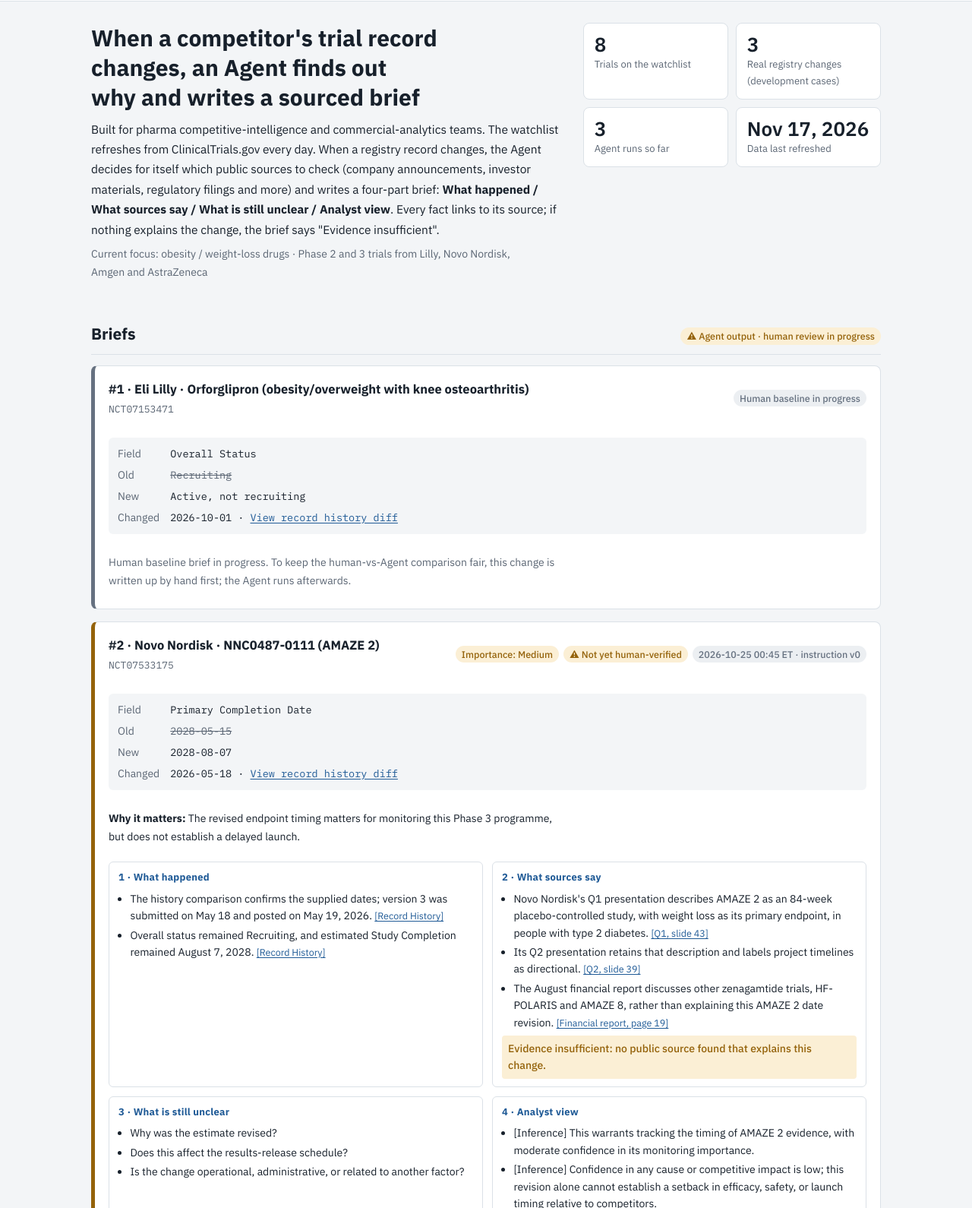
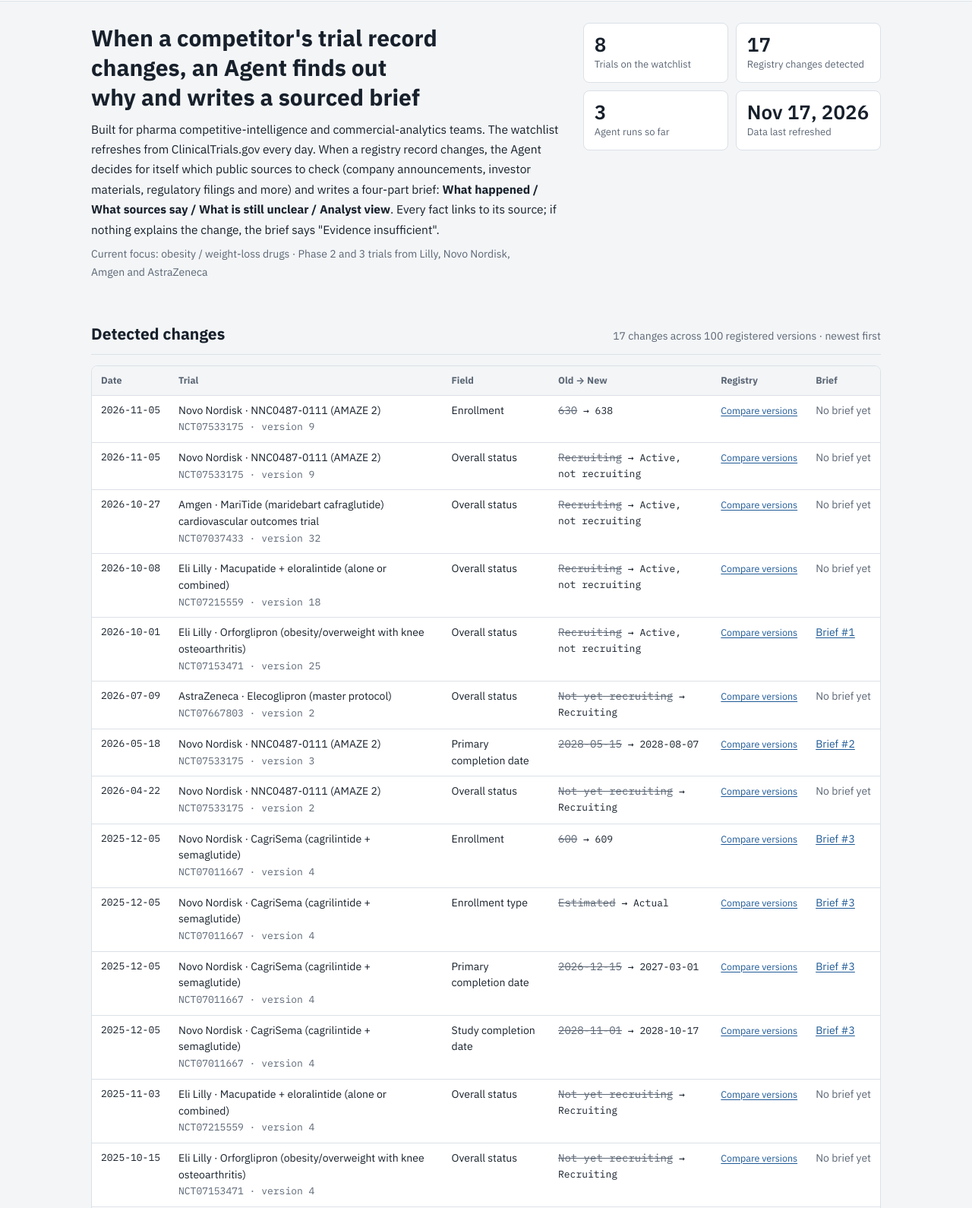
Before and after one commit to EmmaZhao422/trial-watch, a plain HTML site: page index.html in a window 1280 px wide. Shown: the part 53-1643 px from the top of the page at 76% size. Drawn offline with Linux system fonts and the light colour scheme.

Commit message:
Site: add Detected changes section fed by changes.json
Lists every change the SQL finds, newest first, with a link to the registry comparison and to the brief when one exists.

Co-Authored-By: Claude Fable 5.2 <noreply@anthropic.com>
Claude-Session: https://claude.ai/code/session_01N561SCAyz2Lz2eJq66ve2N

```diff
--- a/index.html
+++ b/index.html
@@ -130,6 +130,7 @@ footer{max-width:1080px;margin:0 auto;padding:18px 20px 40px;border-top:1px soli
 <div class="top"><div class="top-in">
   <div class="brand"><b>Trial Watch</b><span>Competitor Clinical Trial Intelligence Agent</span><span class="tag">ALPHA</span></div>
   <nav aria-label="Page sections">
+    <a href="#changes">Changes</a>
     <a href="#briefs">Briefs</a>
     <a href="#watchlist">Watchlist</a>
     <a href="#how">How it works</a>
@@ -147,10 +148,22 @@ footer{max-width:1080px;margin:0 auto;padding:18px 20px 40px;border-top:1px soli
   </div>
   <div class="stats" id="stats">
     <div class="stat"><div class="v" id="sTrials">8</div><div class="k">Trials on the watchlist</div></div>
-    <div class="stat"><div class="v">3</div><div class="k">Real registry changes (development cases)</div></div>
+    <div class="stat"><div class="v" id="sChanges">—</div><div class="k">Registry changes detected</div></div>
     <div class="stat"><div class="v">3</div><div class="k">Agent runs so far</div></div>
     <div class="stat"><div class="v" id="sUpdated">—</div><div class="k">Data last refreshed</div></div>
   </div>
+</section>
+
+<section id="changes">
+  <div class="sec-head">
+    <h2>Detected changes</h2>
+    <span class="sub" id="chNote">Loading…</span>
+  </div>
+  <div class="tbl"><table>
+    <thead><tr><th>Date</th><th>Trial</th><th>Field</th><th>Old → New</th><th>Registry</th><th>Brief</th></tr></thead>
+    <tbody id="chBody"></tbody>
+  </table></div>
+  <p class="sub" style="margin-top:8px">Found automatically: a SQL query compares each registered version of a trial with the version before it. Dates are the day the sponsor submitted the update.</p>
 </section>
 
 <section id="briefs">
@@ -187,7 +200,7 @@ footer{max-width:1080px;margin:0 auto;padding:18px 20px 40px;border-top:1px soli
   <div class="flow">
     <div class="step"><span class="n">01</span><b>Watchlist</b><span>Pick a therapeutic area and the competitors' key trials</span><span class="pill todo">Manual</span></div>
     <div class="step"><span class="n">02</span><b>Daily refresh</b><span>GitHub Actions pulls every trial from the ClinicalTrials.gov API each day and saves a snapshot</span><span class="pill ok">Automated</span></div>
-    <div class="step"><span class="n">03</span><b>Detect changes</b><span>Compare old and new versions to find meaningful field changes. In the alpha this is done by hand from the record history; next, SQL over the daily snapshots</span><span class="pill todo">Manual → SQL</span></div>
+    <div class="step"><span class="n">03</span><b>Detect changes</b><span>A SQL query compares each registered version of a trial with the one before it and lists every tracked field that changed</span><span class="pill ok">Automated</span></div>
     <div class="step"><span class="n">04</span><b>Investigate</b><span>The Agent chooses what to search and which sources to open, and only uses sources that mention the trial or drug</span><span class="pill acc">Agent</span></div>
     <div class="step"><span class="n">05</span><b>Write the brief</b><span>Four parts + source table + search log; inferences labeled; "Evidence insufficient" when nothing explains the change</span><span class="pill acc">Agent</span></div>
     <div class="step"><span class="n">06</span><b>Human review</b><span>Every claim is marked correct / wrong / no source found, and the findings feed back into the instruction</span><span class="pill todo">Manual</span></div>
@@ -244,7 +257,7 @@ footer{max-width:1080px;margin:0 auto;padding:18px 20px 40px;border-top:1px soli
 
 <footer>
   <span>Emma Zhao · Duke University · Portfolio project (in progress)</span>
-  <span>Who did what: research design, therapeutic area and case selection, and fact-checking by Emma; instruction v0, watchlist candidates and site code drafted with AI assistance (Claude / ChatGPT); Agent runs use ChatGPT with web search.</span>
+  <span>Who did what: research design, therapeutic area and case selection, and fact-checking by Emma; instruction v0, watchlist candidates, change-detection SQL and site code drafted with AI assistance (Claude / ChatGPT); Agent runs use ChatGPT with web search.</span>
   <span>ClinicalTrials.gov original records are the source of truth for all trial information.</span>
 </footer>
 
@@ -282,14 +295,14 @@ function renderCard(c){
   const delta = `<dl class="delta"><dt>Field</dt><dd>${esc(c.field)}</dd><dt>Old</dt><dd class="old">${esc(c.old)}</dd><dt>New</dt><dd>${esc(c.new)}</dd><dt>Changed</dt><dd>${esc(c.change_date)} · <a href="${esc(c.history_url)}" target="_blank" rel="noopener">View record history diff</a></dd></dl>`;
   const head = pills => `<div class="card-head"><div class="card-title"><span class="t">#${c.no} · ${esc(c.sponsor)} · ${esc(c.drug)}</span><span class="m">${esc(c.nct)}</span></div><div class="pills">${pills}</div></div>`;
   if (!c.runs || !c.runs.length){
-    return `<article class="card">${head(`<span class="pill todo">Human baseline in progress</span>`)}${delta}<p class="sub">${esc(c.status_note)}</p></article>`;
+    return `<article class="card" id="brief-${c.no}">${head(`<span class="pill todo">Human baseline in progress</span>`)}${delta}<p class="sub">${esc(c.status_note)}</p></article>`;
   }
   const r = c.runs[0];
   const sevCls = {High:"hi", Medium:"warn", Low:"ok"}[r.importance] || "todo";
   const ver = c.verification === "verified" ? `<span class="pill ok">✓ Human-verified</span>` : `<span class="pill warn">⚠ Not yet human-verified</span>`;
   const pills = `<span class="pill ${sevCls}">Importance: ${esc(r.importance)}</span>${ver}<span class="pill todo">${esc(r.run_at)} · instruction ${esc(r.instruction)}</span>`;
   const more = c.runs.slice(1).map(x => `<details><summary>${esc(x.label)} · ${esc(x.run_at)} · ${esc(x.model)}</summary><div class="dbody"><p><b>Importance:</b> ${esc(x.importance)} · ${esc(x.importance_note)}</p>${renderRun(x)}</div></details>`).join("");
-  return `<article class="card sev-${esc(r.importance)}">${head(pills)}${delta}<p style="font-size:14px"><b>Why it matters:</b> ${esc(r.importance_note)}</p>${renderRun(r)}${more}<p class="sub" style="margin:0">Model: ${esc(r.model)}</p></article>`;
+  return `<article class="card sev-${esc(r.importance)}" id="brief-${c.no}">${head(pills)}${delta}<p style="font-size:14px"><b>Why it matters:</b> ${esc(r.importance_note)}</p>${renderRun(r)}${more}<p class="sub" style="margin:0">Model: ${esc(r.model)}</p></article>`;
 }
 
 function renderWatchlist(w){
@@ -311,9 +324,31 @@ function renderWatchlist(w){
 
 async function loadJSON(path){ const r = await fetch(path, {cache:"no-store"}); if(!r.ok) throw new Error(r.status); return r.json(); }
 
-loadJSON("briefs.json").then(b => {
+const FIELD = {overall_status:"Overall status", enrollment:"Enrollment", enrollment_type:"Enrollment type", primary_completion_date:"Primary completion date", primary_completion_type:"Primary completion date type", study_completion_date:"Study completion date", study_completion_type:"Study completion date type"};
+const TYPE = {ESTIMATED:"Estimated", ACTUAL:"Actual"};
+const showValue = (field, v) => v == null ? "—" : field === "overall_status" ? (STATUS[v] || [v])[0] : field.endsWith("_type") ? (TYPE[v] || v) : v;
+
+function renderChanges(d, briefs){
+  const briefFor = {};
+  (briefs?.changes || []).forEach(c => { const m = /[?&]b=(\d+)/.exec(c.history_url || ""); if (m) briefFor[c.nct + "|" + m[1]] = c; });
+  const rows = d.changes || [];
+  document.getElementById("sChanges").textContent = rows.length;
+  document.getElementById("chNote").textContent = `${rows.length} changes across ${d.versions_compared} registered versions · newest first`;
+  document.getElementById("chBody").innerHTML = rows.map(r => {
+    const b = briefFor[r.nct + "|" + r.version];
+    const brief = !b ? `<span class="sub">No brief yet</span>` : `<a href="#brief-${b.no}">Brief #${b.no}</a>`;
+    return `<tr><td class="mono">${esc(r.version_date)}</td><td>${esc(r.company)} · ${esc(r.label)}<br><span class="mono sub">${esc(r.nct)} · version ${esc(r.version)}</span></td><td>${esc(FIELD[r.field] || r.field)}</td><td class="mono" style="white-space:normal"><span class="sub" style="text-decoration:line-through">${esc(showValue(r.field, r.old_value))}</span> → ${esc(showValue(r.field, r.new_value))}</td><td><a class="src" href="${esc(r.compare_url)}" target="_blank" rel="noopener">Compare versions</a></td><td style="white-space:nowrap">${brief}</td></tr>`;
+  }).join("");
+}
+
+const briefsReady = loadJSON("briefs.json");
+briefsReady.then(b => {
   document.getElementById("cards").innerHTML = b.changes.map(renderCard).join("");
 }).catch(() => { document.getElementById("cards").innerHTML = `<p class="err">Briefs did not load. Please refresh the page.</p>`; });
+
+Promise.all([loadJSON("changes.json"), briefsReady.catch(() => null)]).then(([d, b]) => renderChanges(d, b)).catch(() => {
+  document.getElementById("chNote").innerHTML = `<span class="err">Changes did not load. Please refresh the page.</span>`;
+});
 
 loadJSON("watchlist.json").then(renderWatchlist).catch(() => {
   document.getElementById("wlNote").innerHTML = `<span class="err">Watchlist did not load. Please refresh the page.</span>`;
```
